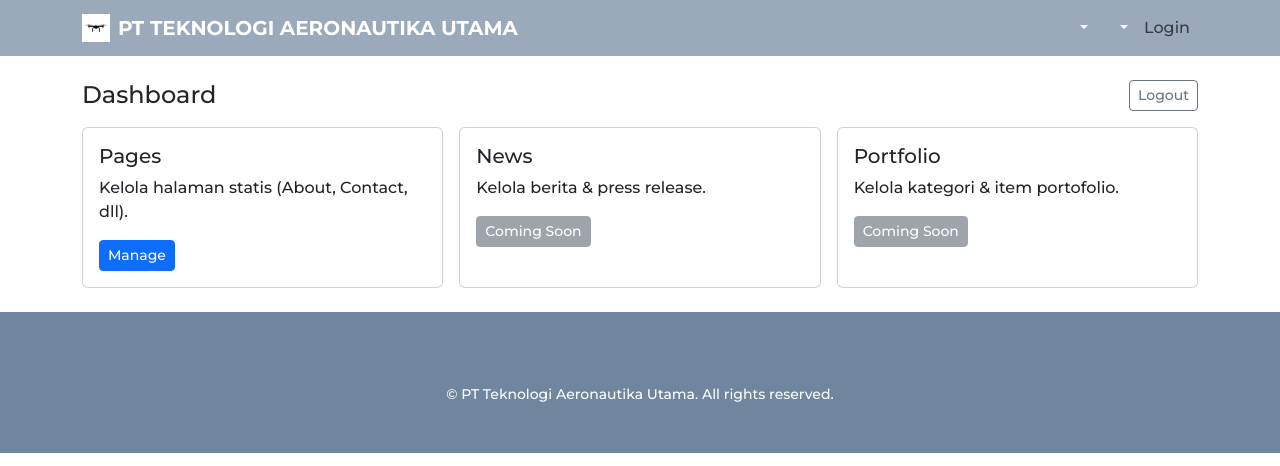
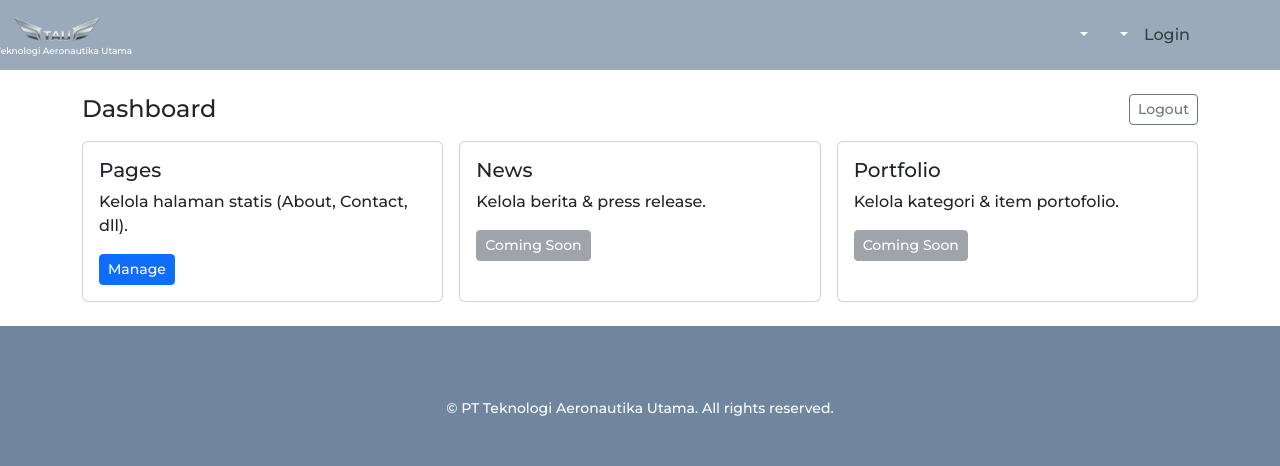
Before and after one commit to ahyo/pttau, a FastAPI app: template app/templates/admin/dashboard.html in a window 1280 px wide. Shown: the top 466 px of the page. Run offline with FastAPI, Linux system fonts and the light colour scheme; the template is opened without the code that fills it, so the values that code supplies are empty.

Commit message:
update logo

```diff
--- a/app/static/css/style.css
+++ b/app/static/css/style.css
@@ -179,3 +179,11 @@ html[dir="rtl"] .bullet {
     font-size: 1.1rem;
     margin-top: 0.15rem;
 }
+
+.teks-kecil{
+    font-size: 2px!important;
+}
+
+#my-logo{
+    margin-left: -100px;
+}
--- a/app/templates/partials/navbar.html
+++ b/app/templates/partials/navbar.html
@@ -6,14 +6,13 @@
   "
 >
   <div class="container">
-    <a
-      class="text-white text-uppercase navbar-brand d-flex align-items-center gap-2"
-      href="/"
-    >
-      <img src="/static/img/logo.png" height="28" alt="Logo" />
-      <span class="fw-bold"
-        >{{ settings.APP_NAME if settings else 'Company' }}</span
-      >
+    <a class="navbar-brand align-items-center gap-2" id="my-logo" href="/">
+      <div class="text-center">
+        <img src="/static/img/logo.png" height="28" alt="Logo" />
+        <div class="text-white" style="font-size: xx-small">
+          {{ settings.APP_NAME if settings else 'Company' }}
+        </div>
+      </div>
     </a>
     <button
       class="navbar-toggler"
```
Also changed, not shown: app/static/img/logo.jpg (deleted), app/static/img/logo.png.
